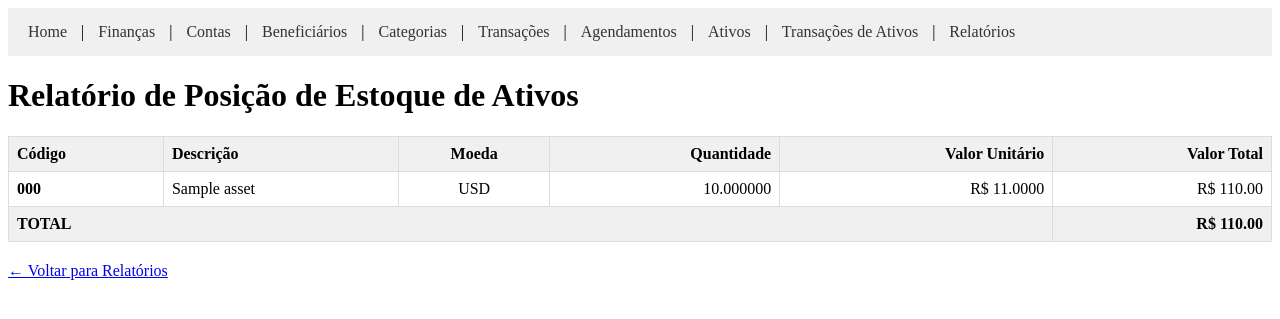
After one commit to jrmilagre/own_system, a Django app: page /finance/reports/asset-stock-position/ in a window 1280 px wide. The commit adds this page. Shown: the top 319 px of the page. Run offline with Django 4.2, Linux system fonts and the light colour scheme; tables that the repository leaves empty hold one stand-in row (values such as "Sample post").

Commit message:
feat: relatório de posição de estoque de ativos financeiros

```diff
--- a/apps/finance/templates/finance/asset_position_confirm_delete.html
+++ b/apps/finance/templates/finance/asset_position_confirm_delete.html
@@ -9,6 +9,6 @@
 <form method="post">
     {% csrf_token %}
     <button type="submit">Confirmar Deletar</button>
-    <a href="{% url 'finance:asset_position_list' %}">Cancelar</a>
+    <a href="{% url 'finance:asset_list' %}">Cancelar</a>
 </form>
 {% endblock %}
--- a/apps/finance/templates/finance/asset_position_form.html
+++ b/apps/finance/templates/finance/asset_position_form.html
@@ -52,6 +52,6 @@
         </tr>
     </table>
     <button type="submit">Salvar</button>
-    <a href="{% url 'finance:asset_position_list' %}">Cancelar</a>
+    <a href="{% url 'finance:asset_list' %}">Cancelar</a>
 </form>
 {% endblock %}
--- /dev/null
+++ b/apps/finance/templates/finance/asset_stock_position_report.html
@@ -0,0 +1,46 @@
+{% extends 'finance/base.html' %}
+
+{% block title %}Relatório de Posição de Estoque de Ativos{% endblock %}
+
+{% block content %}
+<h1>Relatório de Posição de Estoque de Ativos</h1>
+
+{% if report_data %}
+    <table style="width: 100%; border-collapse: collapse; margin-top: 20px;">
+        <thead>
+            <tr style="background-color: #f0f0f0;">
+                <th style="border: 1px solid #ddd; padding: 8px; text-align: left;">Código</th>
+                <th style="border: 1px solid #ddd; padding: 8px; text-align: left;">Descrição</th>
+                <th style="border: 1px solid #ddd; padding: 8px; text-align: center;">Moeda</th>
+                <th style="border: 1px solid #ddd; padding: 8px; text-align: right;">Quantidade</th>
+                <th style="border: 1px solid #ddd; padding: 8px; text-align: right;">Valor Unitário</th>
+                <th style="border: 1px solid #ddd; padding: 8px; text-align: right;">Valor Total</th>
+            </tr>
+        </thead>
+        <tbody>
+            {% for item in report_data %}
+            <tr>
+                <td style="border: 1px solid #ddd; padding: 8px;"><strong>{{ item.code }}</strong></td>
+                <td style="border: 1px solid #ddd; padding: 8px;">{{ item.description }}</td>
+                <td style="border: 1px solid #ddd; padding: 8px; text-align: center;">{{ item.currency }}</td>
+                <td style="border: 1px solid #ddd; padding: 8px; text-align: right;">{{ item.quantity|floatformat:6 }}</td>
+                <td style="border: 1px solid #ddd; padding: 8px; text-align: right;">R$ {{ item.unit_value|floatformat:4 }}</td>
+                <td style="border: 1px solid #ddd; padding: 8px; text-align: right;">R$ {{ item.total_value|floatformat:2 }}</td>
+            </tr>
+            {% endfor %}
+        </tbody>
+        <tfoot style="background-color: #f0f0f0; font-weight: bold;">
+            <tr>
+                <td style="border: 1px solid #ddd; padding: 8px;" colspan="5"><strong>TOTAL</strong></td>
+                <td style="border: 1px solid #ddd; padding: 8px; text-align: right;">R$ {{ total_value_all|floatformat:2 }}</td>
+            </tr>
+        </tfoot>
+    </table>
+{% else %}
+    <p>Nenhum ativo com posição encontrado.</p>
+{% endif %}
+
+<p style="margin-top: 20px;">
+    <a href="{% url 'finance:reports_index' %}">← Voltar para Relatórios</a>
+</p>
+{% endblock %}
--- a/apps/finance/templates/finance/base.html
+++ b/apps/finance/templates/finance/base.html
@@ -4,6 +4,72 @@
     <meta charset="UTF-8">
     <meta name="viewport" content="width=device-width, initial-scale=1.0">
     <title>{% block title %}Finanças{% endblock %}</title>
+    <style>
+        nav {
+            background-color: #f0f0f0;
+            padding: 10px;
+        }
+        nav a {
+            text-decoration: none;
+            color: #333;
+            padding: 5px 10px;
+            display: inline-block;
+        }
+        nav a:hover {
+            background-color: #ddd;
+        }
+        .dropdown {
+            position: relative;
+            display: inline-block;
+        }
+        .dropdown-content {
+            display: none;
+            position: absolute;
+            background-color: #f9f9f9;
+            min-width: 160px;
+            box-shadow: 0px 8px 16px 0px rgba(0,0,0,0.2);
+            z-index: 1;
+            top: 100%;
+            left: 0;
+        }
+        .dropdown:hover .dropdown-content {
+            display: block;
+        }
+        .dropdown-content a {
+            color: black;
+            padding: 12px 16px;
+            text-decoration: none;
+            display: block;
+        }
+        .dropdown-content a:hover {
+            background-color: #f1f1f1;
+        }
+        .submenu {
+            position: relative;
+        }
+        .submenu-content {
+            display: none;
+            position: absolute;
+            background-color: #f9f9f9;
+            min-width: 160px;
+            box-shadow: 0px 8px 16px 0px rgba(0,0,0,0.2);
+            z-index: 2;
+            top: 0;
+            left: 100%;
+        }
+        .submenu:hover .submenu-content {
+            display: block;
+        }
+        .submenu-content a {
+            color: black;
+            padding: 12px 16px;
+            text-decoration: none;
+            display: block;
+        }
+        .submenu-content a:hover {
+            background-color: #f1f1f1;
+        }
+    </style>
 </head>
 <body>
     <nav>
@@ -16,9 +82,23 @@
         <a href="{% url 'finance:scheduler_list' %}">Agendamentos</a> |
         <a href="{% url 'finance:asset_list' %}">Ativos</a> |
         <a href="{% url 'finance:asset_transaction_list' %}">Transações de Ativos</a> |
-        Relatórios:
-        <a href="{% url 'finance:reports_index' %}">Relatórios</a> |
-        <a href="{% url 'finance:account_statement' %}">Extrato de Contas</a>
+        <div class="dropdown">
+            <a href="{% url 'finance:reports_index' %}">Relatórios</a>
+            <div class="dropdown-content">
+                <div class="submenu">
+                    <a href="#">Contas</a>
+                    <div class="submenu-content">
+                        <a href="{% url 'finance:account_statement' %}">Extrato</a>
+                    </div>
+                </div>
+                <div class="submenu">
+                    <a href="#">Ativos</a>
+                    <div class="submenu-content">
+                        <a href="{% url 'finance:asset_stock_position_report' %}">Posição de estoque</a>
+                    </div>
+                </div>
+            </div>
+        </div>
     </nav>
 
     <main>
--- a/apps/finance/templates/finance/index.html
+++ b/apps/finance/templates/finance/index.html
@@ -13,6 +13,5 @@
     <li><a href="{% url 'finance:scheduler_list' %}">Agendamentos</a></li>
     <li><a href="{% url 'finance:asset_list' %}">Ativos</a></li>
     <li><a href="{% url 'finance:asset_transaction_list' %}">Transações de Ativos</a></li>
-    <li><a href="{% url 'finance:asset_position_list' %}">Posições de Ativos</a></li>
 </ul>
 {% endblock %}
--- a/apps/finance/urls.py
+++ b/apps/finance/urls.py
@@ -59,11 +59,11 @@ urlpatterns = [
     path('asset-transactions/<int:pk>/update/', views.asset_transaction_update, name='asset_transaction_update'),
     path('asset-transactions/<int:pk>/delete/', views.asset_transaction_delete, name='asset_transaction_delete'),
     # AssetPosition URLs
-    path('asset-positions/', views.asset_position_list, name='asset_position_list'),
     path('asset-positions/create/', views.asset_position_create, name='asset_position_create'),
     path('asset-positions/<int:pk>/update/', views.asset_position_update, name='asset_position_update'),
     path('asset-positions/<int:pk>/delete/', views.asset_position_delete, name='asset_position_delete'),
     # Reports URLs
     path('reports/', views.reports_index, name='reports_index'),
     path('reports/account-statement/', views.account_statement, name='account_statement'),
+    path('reports/asset-stock-position/', views.asset_stock_position_report, name='asset_stock_position_report'),
 ]
--- a/apps/finance/views.py
+++ b/apps/finance/views.py
@@ -1794,12 +1794,6 @@ def asset_transaction_delete(request, pk):
 
 
 # AssetPosition Views
-def asset_position_list(request):
-    """Lista de posições de ativos"""
-    positions = AssetPosition.objects.all().select_related('asset', 'account')
-    return render(request, 'finance/asset_position_list.html', {'positions': positions})
-
-
 def asset_position_create(request):
     """Criar nova posição de ativo"""
     if request.method == 'POST':
@@ -1807,7 +1801,7 @@ def asset_position_create(request):
         if form.is_valid():
             form.save()
             messages.success(request, 'Posição de ativo criada com sucesso!')
-            return redirect('finance:asset_position_list')
+            return redirect('finance:asset_list')
     else:
         form = AssetPositionForm()
     return render(request, 'finance/asset_position_form.html', {'form': form})
@@ -1821,7 +1815,7 @@ def asset_position_update(request, pk):
         if form.is_valid():
             form.save()
             messages.success(request, 'Posição de ativo atualizada com sucesso!')
-            return redirect('finance:asset_position_list')
+            return redirect('finance:asset_list')
     else:
         form = AssetPositionForm(instance=position)
     return render(request, 'finance/asset_position_form.html', {'form': form, 'position': position})
@@ -1833,7 +1827,7 @@ def asset_position_delete(request, pk):
     if request.method == 'POST':
         position.delete()
         messages.success(request, 'Posição de ativo deletada com sucesso!')
-        return redirect('finance:asset_position_list')
+        return redirect('finance:asset_list')
     return render(request, 'finance/asset_position_confirm_delete.html', {'position': position})
 
 
@@ -1909,3 +1903,68 @@ def account_statement(request):
         'previous_balance': previous_balance,
         'final_balance': final_balance,
     })
+
+
+def asset_stock_position_report(request):
+    """Relatório de posição de estoque de ativos"""
+    from decimal import Decimal
+
+    # Buscar todos os ativos que têm transações
+    assets = Asset.objects.filter(
+        transactions__isnull=False
+    ).distinct().order_by('code')
+
+    report_data = []
+
+    for asset in assets:
+        # Buscar todas as transações ordenadas por data
+        transactions = AssetTransaction.objects.filter(
+            asset=asset
+        ).order_by('date', 'created_at')
+
+        # Inicializar variáveis
+        valor_total_acumulado = Decimal('0')
+        quantidade_atual = Decimal('0')
+
+        # Iterar sobre transações seguindo a regra de preço médio
+        for trans in transactions:
+            if trans.operation_type in ['BUY', 'SUB']:
+                # Compras: adicionam ao valor total acumulado e quantidade
+                custo_operacao = (trans.quantity * trans.price) + trans.fees
+                valor_total_acumulado += custo_operacao
+                quantidade_atual += trans.quantity
+            elif trans.operation_type == 'SELL':
+                # Vendas: apenas reduzem quantidade (mantém valor total acumulado)
+                quantidade_atual -= trans.quantity
+            elif trans.operation_type in ['SPLIT', 'BONUS', 'CAPITAL_INCREASE', 'RIGHTS_EXERCISE']:
+                # Operações que aumentam quantidade sem custo
+                quantidade_atual += trans.quantity
+            elif trans.operation_type == 'GROUP':
+                # Grupamento: reduz quantidade sem alterar valor total
+                quantidade_atual -= trans.quantity
+
+        # Filtrar apenas ativos com quantidade > 0
+        if quantidade_atual > 0:
+            # Calcular preço médio
+            preco_medio = valor_total_acumulado / quantidade_atual if quantidade_atual > 0 else Decimal('0')
+
+            # Calcular valor total
+            valor_total = quantidade_atual * preco_medio
+
+            report_data.append({
+                'asset': asset,
+                'code': asset.code,
+                'description': asset.name,
+                'currency': asset.currency,
+                'quantity': quantidade_atual,
+                'unit_value': preco_medio,
+                'total_value': valor_total,
+            })
+
+    # Calcular totais
+    total_value_all = sum(item['total_value'] for item in report_data)
+
+    return render(request, 'finance/asset_stock_position_report.html', {
+        'report_data': report_data,
+        'total_value_all': total_value_all,
+    })
```
Also changed, not shown: apps/finance/templates/finance/account_statement.html (+17 -17 lines), apps/finance/templates/finance/asset_position_list.html (deleted, +0 -41 lines), apps/finance/templates/finance/reports_index.html (+6 -1 lines).
